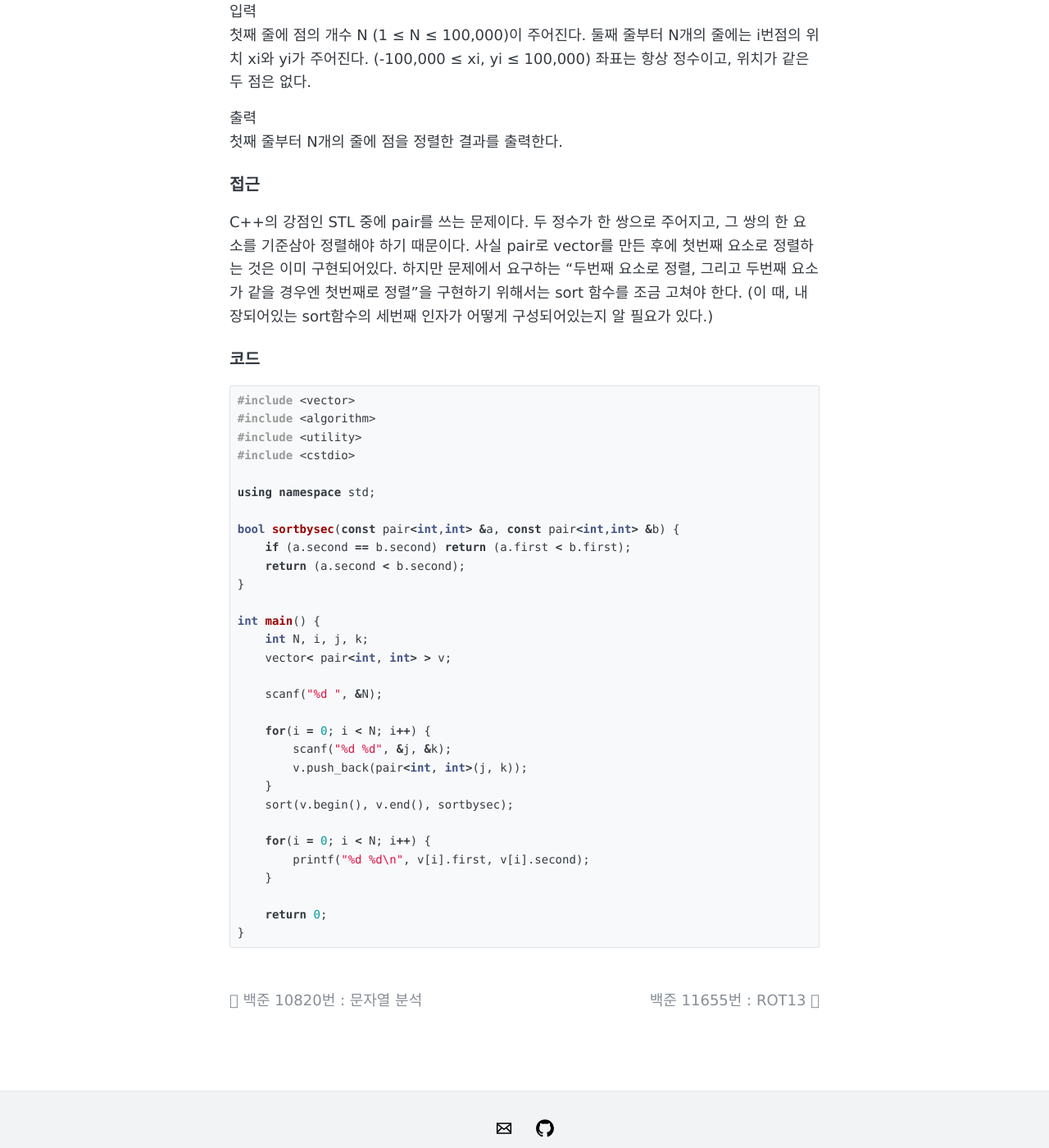
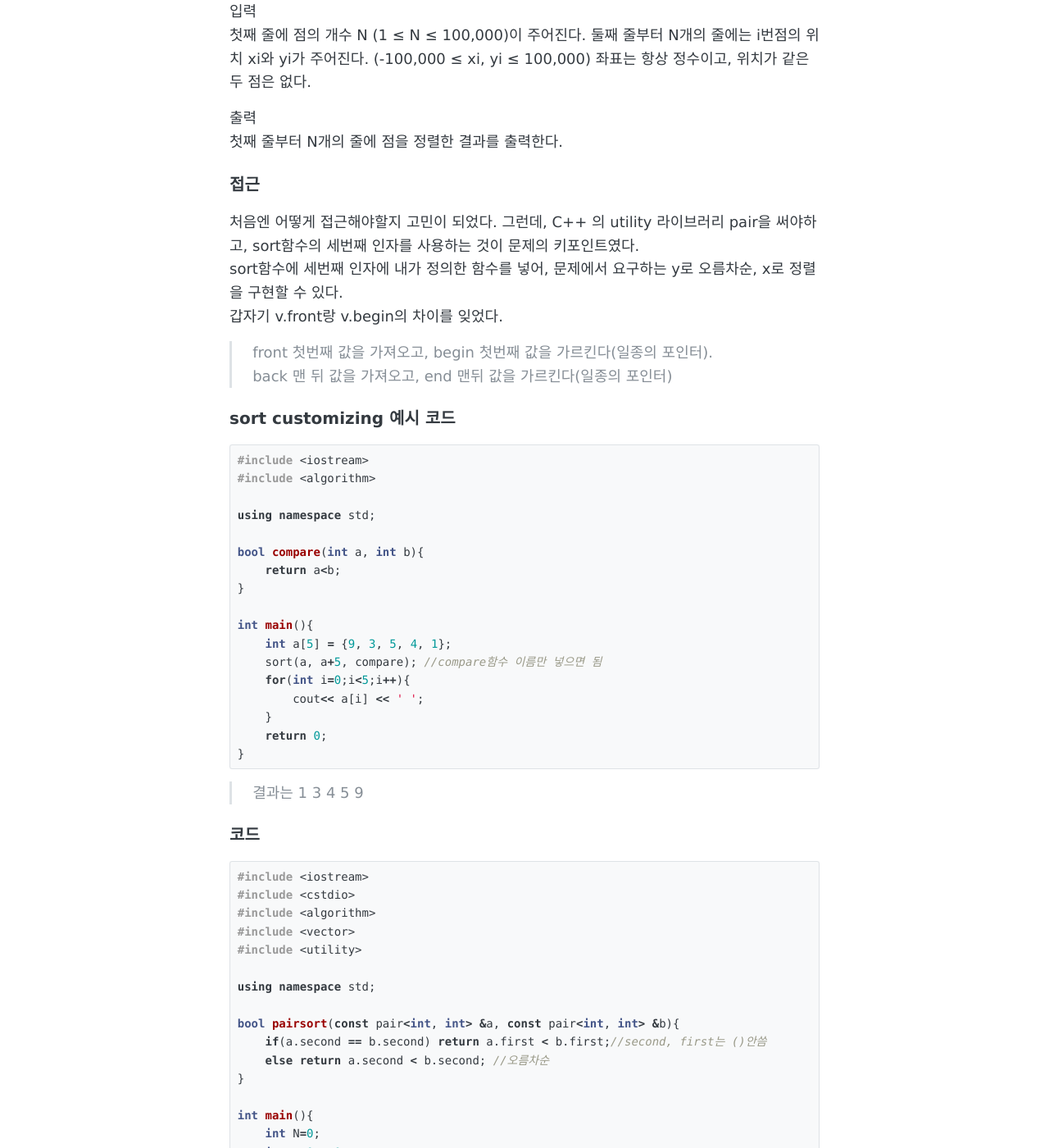
Before and after one commit to younghyunshin/younghyunshin.github.io, a Jekyll site: the page built from _posts/2022-07-05-baekjoon-11651.md, in a window 1280 px wide and 1400 px high, scrolled down 458 px. Shown: the whole window at 82% size. Built offline with Jekyll 4.4.1, drawn with Linux system fonts in a browser that asks for light colours; comment, search, counter and statistics services are not loaded; some of the changed text lies outside the part shown.

Commit message:
new post

```diff
--- a/_posts/2022-07-05-baekjoon-11651.md
+++ b/_posts/2022-07-05-baekjoon-11651.md
@@ -18,38 +18,65 @@ comments: true
 첫째 줄부터 N개의 줄에 점을 정렬한 결과를 출력한다.
 
 ### 접근
-C++의 강점인 STL 중에 pair를 쓰는 문제이다. 두 정수가 한 쌍으로 주어지고, 그 쌍의 한 요소를 기준삼아 정렬해야 하기 때문이다. 사실 pair로 vector를 만든 후에 첫번째 요소로 정렬하는 것은 이미 구현되어있다. 하지만 문제에서 요구하는 "두번째 요소로 정렬, 그리고 두번째 요소가 같을 경우엔 첫번째로 정렬"을 구현하기 위해서는 sort 함수를 조금 고쳐야 한다. (이 때, 내장되어있는 sort함수의 세번째 인자가 어떻게 구성되어있는지 알 필요가 있다.)
+처음엔 어떻게 접근해야할지 고민이 되었다. 그런데, C++ 의 utility 라이브러리 pair을 써야하고, sort함수의 세번째 인자를 사용하는 것이 문제의 키포인트였다.
+sort함수에 세번째 인자에 내가 정의한 함수를 넣어, 문제에서 요구하는 y로 오름차순, x로 정렬을 구현할 수 있다.
+갑자기 v.front랑 v.begin의 차이를 잊었다.
+> front 첫번째 값을 가져오고, begin 첫번째 값을 가르킨다(일종의 포인터).
+> back 맨 뒤 값을 가져오고, end 맨뒤 값을 가르킨다(일종의 포인터)
+
+### sort customizing 예시 코드
+~~~c++
+#include <iostream>
+#include <algorithm>
+
+using namespace std;
+
+bool compare(int a, int b){
+    return a<b;
+}
+
+int main(){
+    int a[5] = {9, 3, 5, 4, 1};
+    sort(a, a+5, compare); //compare함수 이름만 넣으면 됨
+    for(int i=0;i<5;i++){
+        cout<< a[i] << ' ';
+    }
+    return 0;
+}
+~~~
+> 결과는 1 3 4 5 9
+
 
 ### 코드
 ~~~c++
+#include <iostream>
+#include <cstdio>
+#include <algorithm>
 #include <vector>
-#include <algorithm>
 #include <utility>
-#include <cstdio>
 
 using namespace std;
 
-bool sortbysec(const pair<int,int> &a, const pair<int,int> &b) {
-    if (a.second == b.second) return (a.first < b.first);
-    return (a.second < b.second);
+bool pairsort(const pair<int, int> &a, const pair<int, int> &b){
+    if(a.second == b.second) return a.first < b.first;//second, first는 ()안씀
+    else return a.second < b.second; //오름차순
 }
 
-int main() {
-    int N, i, j, k;
-    vector< pair<int, int> > v;
+int main(){
+    int N=0;
+    int x=0,y=0;
+    int i=0;
+    vector < pair <int, int> > v;
+    scanf(" %d",&N);
+    for(i=0;i< N;i++){
+        scanf(" %d %d", &x,&y);
+        v.push_back( pair<int, int>(x,y) );
+    }
+    sort(v.begin(), v.end(), pairsort);
 
-    scanf("%d ", &N);
-
-    for(i = 0; i < N; i++) {
-        scanf("%d %d", &j, &k);
-        v.push_back(pair<int, int>(j, k));
+    for(i=0;i<N;i++){
+        cout << v[i].first << " " << v[i].second<< "\n";
     }
-    sort(v.begin(), v.end(), sortbysec);
-
-    for(i = 0; i < N; i++) {
-        printf("%d %d\n", v[i].first, v[i].second);
-    }
-
     return 0;
 }
 ~~~
```
Also changed, not shown: _posts/2022-07-05-baekjoon-10820.md (+1 -1 lines), _posts/2022-07-05-baekjoon-11655.md (+19 -21 lines), _posts/2022-07-05-baekjoon-11656.md (+14 -19 lines).
